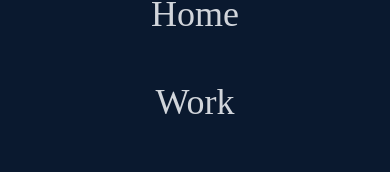
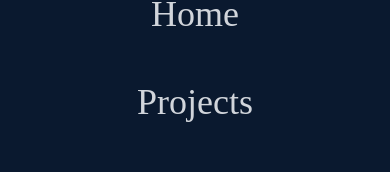
Before and after one commit to gziz/portfolio, a React (Create React App) app: page / in a window 390 px wide. Both pictures are taken after a click on the element 366 px from the left and 40 px from the top of the page. Shown: the part 320-492 px from the top of the page. Built offline with nearby package versions, Linux system fonts and the light colour scheme.

Commit message:
Fix mobile work label

```diff
--- a/src/components/Navbar.jsx
+++ b/src/components/Navbar.jsx
@@ -60,8 +60,8 @@ const Navbar = () => {
           </Link>
         </li>
         <li className='py-6 text-4xl'>
-          <Link onClick={handleClick} to='work' smooth={true} duration={500}>
-            Work
+          <Link onClick={handleClick} to='projects' smooth={true} duration={500}>
+            Projects
           </Link>
         </li>
         <li className='py-6 text-4xl'>
```
